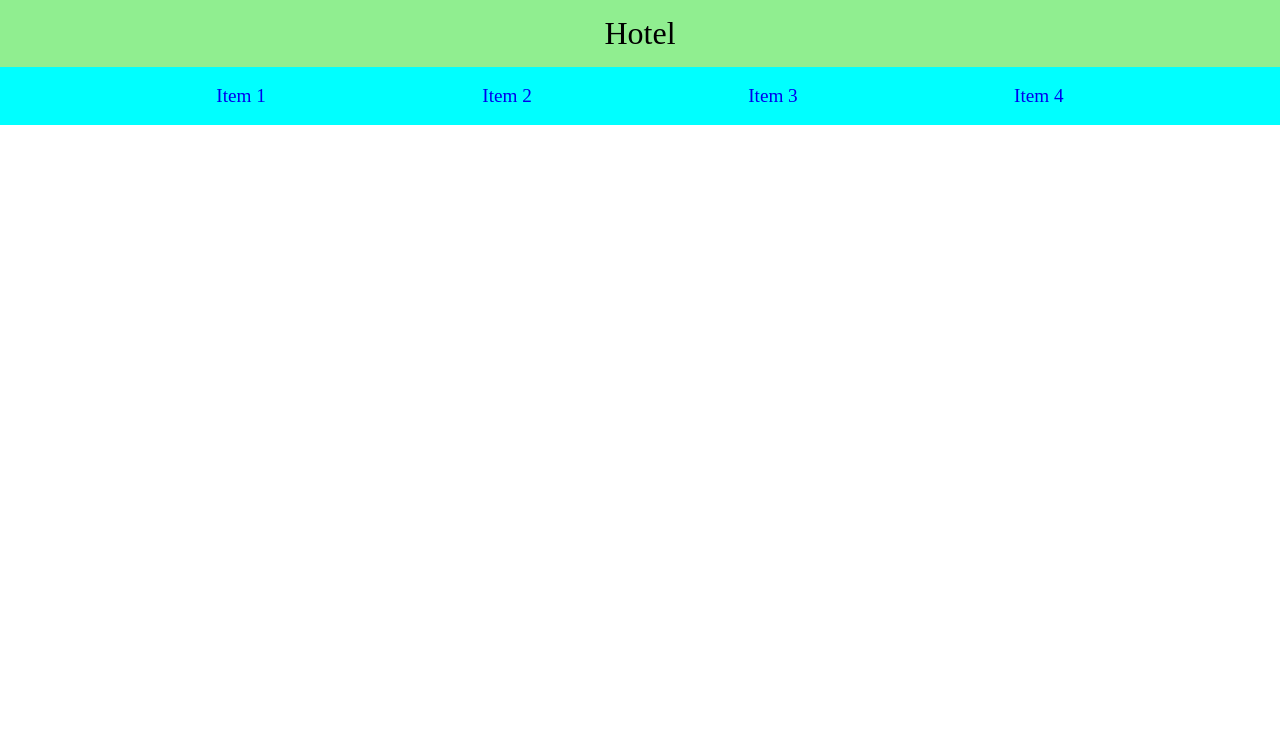
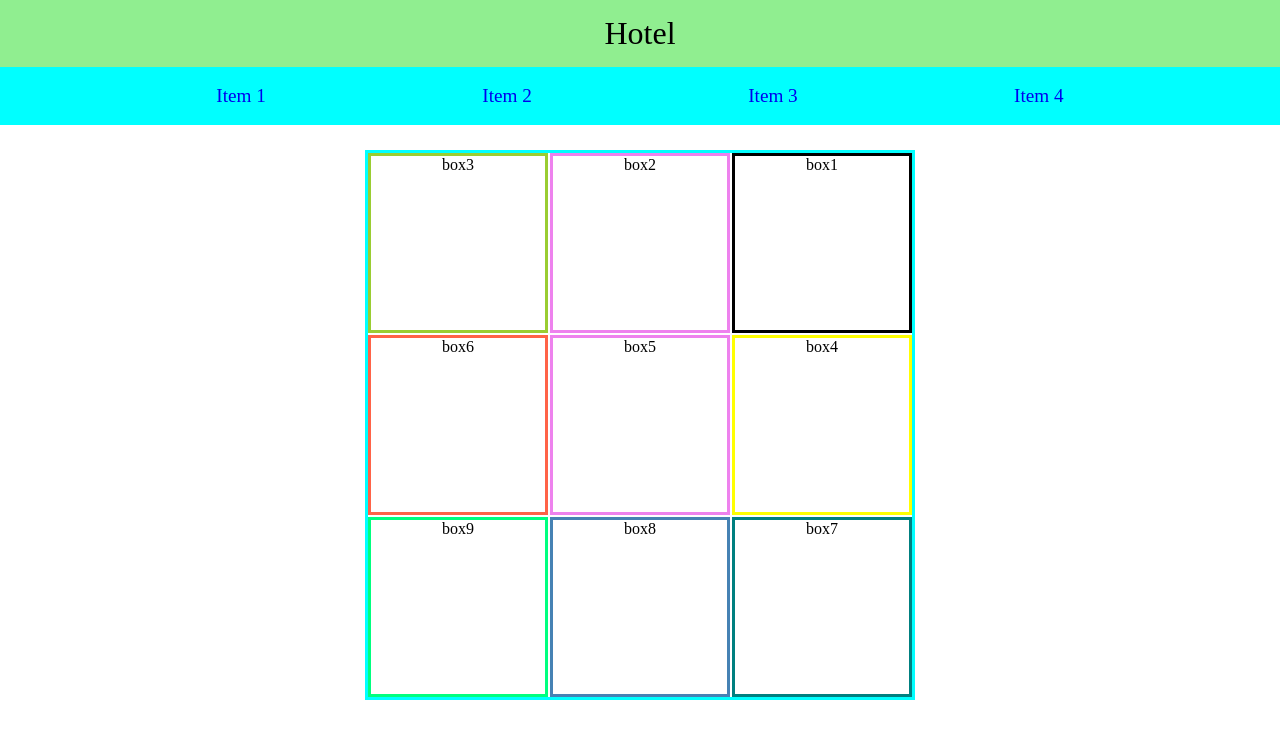
Before and after one commit to AbrahamLasPuertas/proyectofinal, a PHP site: page / in a window 1280 px wide. Shown: the top 739 px of the page. Run offline with PHP 8.4, Linux system fonts and the light colour scheme.

Commit message:
prueba_1

```diff
--- a/index.html
+++ b/index.html
@@ -16,5 +16,18 @@
 			</ul>
 		</nav>
 	</header>
+
+		<div class="contenedor">
+			<div class="box1">box1</div>
+			<div class="box2">box2</div>
+			<div class="box3">box3</div>
+			<div class="box4">box4</div>
+			<div class="box5">box5</div>
+			<div class="box6">box6</div>
+			<div class="box7">box7</div>
+			<div class="box8">box8</div>
+			<div class="box9">box9</div>
+		</div>
+
 </body>
 </html>
--- a/style.css
+++ b/style.css
@@ -10,7 +10,7 @@ nav{
 
 .encabezado{
     background-color: lightgreen;
-    position: fixed;
+    position: relative;
     width: 100%;
 }
 
@@ -39,3 +39,87 @@ nav{
     text-decoration: none;
     font-size: 1.2em;
 }
+
+
+.contenedor{
+    width: 550px;
+    height: 550px;
+    margin-top: 25px;
+    margin-left: auto;
+    margin-right: auto;
+    border: aqua 3px solid;
+    position:relative;
+    display: flex;
+}
+
+[class^=box]{
+    width: 180px;
+    height: 180px;
+    text-align: center;
+}
+
+.box1{
+    border: black 3px solid;
+    position: absolute;
+    top: 0;
+    right: 0;
+}
+
+.box2{
+    border: violet 3px solid;
+    position: absolute;
+    top: 0;
+    right: 0;
+    left: 0;
+    margin: auto;
+}
+.box3{
+    border: yellowgreen 3px solid;
+    position: absolute;
+
+}
+.box4{
+    border: yellow 3px solid;
+    position: absolute;
+    top: 0;
+    bottom: 0;
+    right: 0;
+    margin: auto;
+}
+.box5{
+    border: violet 3px solid;
+    position: absolute;
+    top: 0;
+    right: 0;
+    left: 0;
+    bottom: 0;
+    margin: auto;
+}
+.box6{
+    border: tomato 3px solid;
+    position: absolute;
+    top: 0;
+    left: 0;
+    bottom: 0;
+    margin: auto;
+}
+.box7{
+    border: teal 3px solid;
+    position: absolute;
+    bottom: 0;
+    right: 0;
+}
+.box8{
+    border: steelblue 3px solid;
+    position: absolute;
+    bottom: 0;
+    right: 0;
+    left: 0;
+    margin: auto;
+}
+.box9{
+    border: springgreen 3px solid;
+    position: absolute;
+    bottom: 0;
+    left: 0;
+}
```
